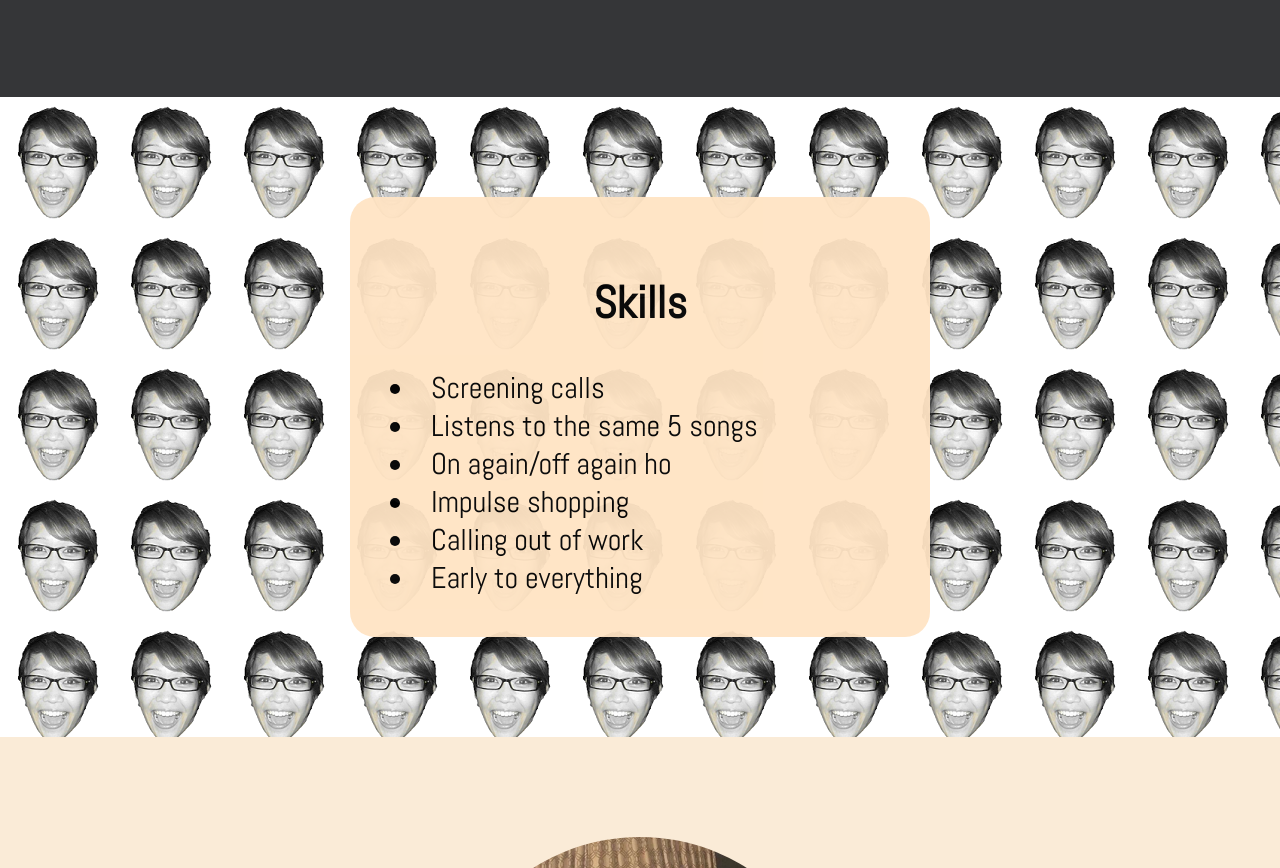
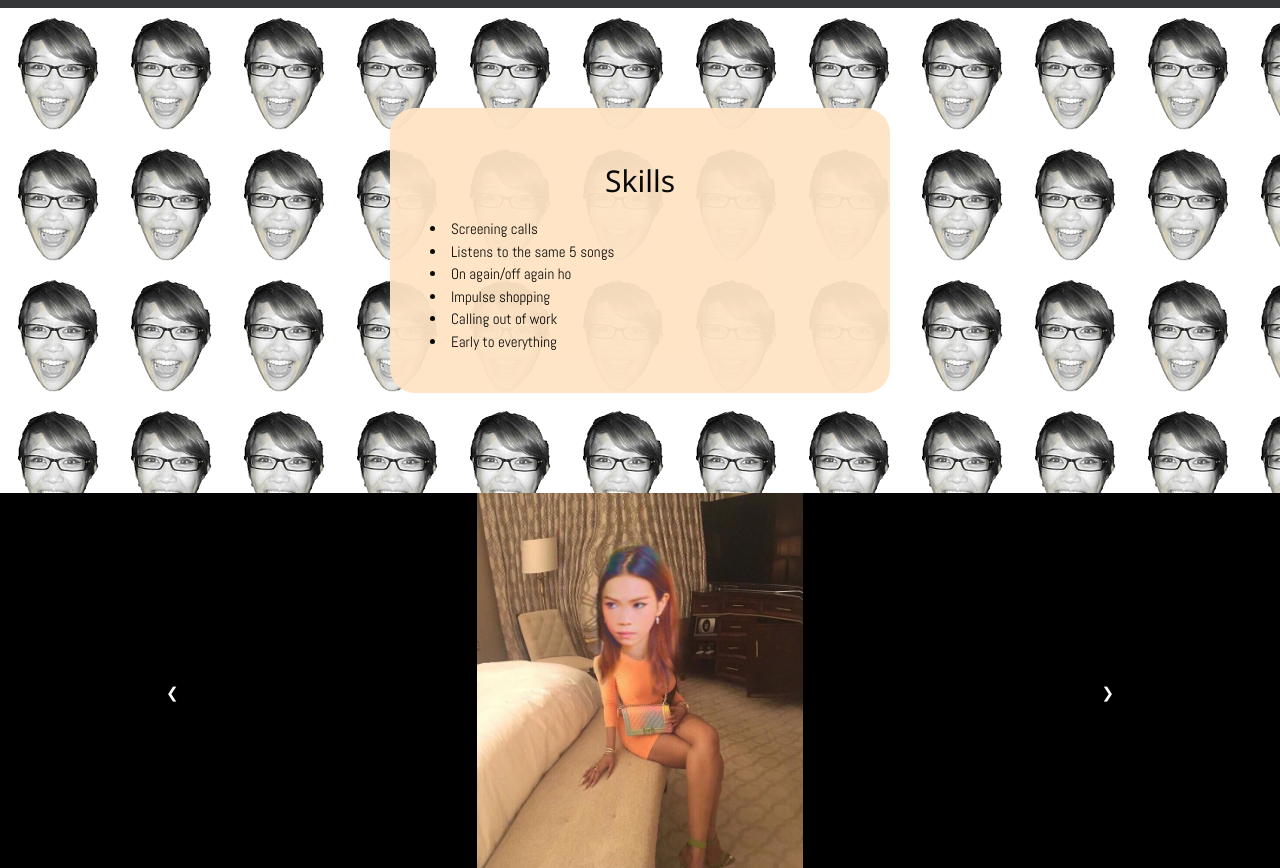
Before and after one commit to kaseyhagi/taylorsumiko, a plain HTML site: page index.html in a window 1280 px wide. Shown: the part 1932-2800 px from the top of the page. Drawn offline with nearby package versions, Linux system fonts and the light colour scheme.

Commit message:
carousel

```diff
--- a/index.html
+++ b/index.html
@@ -4,9 +4,10 @@
     <head>
         <meta charset="utf-8">
         <meta http-equiv="X-UA-Compatible" content="IE=edge">
-        <title>Kasey Hagi</title>
+        <title>Taylor Sumile</title>
         <meta name="description" content="An interactive getting started guide for Brackets.">
         <link rel="stylesheet" href="style.css">
+        <link rel="stylesheet" href="https://www.w3schools.com/w3css/4/w3.css">
         <link href="https://fonts.googleapis.com/css?family=Abel" rel="stylesheet">
         <script src="tay-info.js"></script>
 
@@ -14,11 +15,7 @@
     <script>
         function writeIntro(){
             var intro = document.getElementById('about_me');
-//            intro.textContent = info.intro;
             intro.innerHTML += info.intro;
-//            intro.innerHTML += "<span style='font-weight:bold'>Kasey Hagi</span>";
-//            intro.innerHTML += info.intro.bio;
-//            console.log(info.intro);
         }
         function writeSkills(){
             var skills = document.getElementById('skills');
@@ -27,17 +24,8 @@
                 skills.innerHTML += '<li>' + info.skills[i] +'</li>';
             }
             skills.innerHTML += '</ul>';
-//            var div_tools = document.getElementById('skills_tools');
-//            div_tools.innerHTML += '<ul>';
-//            for(var i = 0; i < info.skills.tools.length; i++){
-//                div_tools.innerHTML += '<li>' + info.skills.tools[i] +'</li>';
-//            }
-//            div_tools.innerHTML += '</ul>';
         }
-//        var x = document.getElementById("taylors-anthem").autoplay;
-//        console.log(x)
-        var images = ["0009","1566","6708","6709","6710","6711"
-                      ,"6712","6713","6714","6715","6716","6717","67081"]
+        var images = info.images;
         var index = 0;
         var play = false;
         var num_images = images.length;
@@ -47,8 +35,16 @@
             var randimg = document.getElementById('randimg');
             randimg.src = "images/IMG_"+images[index%num_images]+".JPG";
             index++;
-
-
+        }
+        function fillCarousel(){
+            // fill images in carousel
+            var img_id = info.images;
+            var carousel = document.getElementById('carousel');
+            for(var i = 0; i < img_id.length; i++){
+                carousel.innerHTML+= '<img class="mySlides" src="'
+                    + 'images/IMG_'+img_id[i]+'.JPG" style="height:400px; margin:auto">';
+            }
+            carousel.innerHTML+= '<button class="w3-button w3-black w3-display-left" onclick="plusDivs(-1)">&#10094;</button><button class="w3-button w3-black w3-display-right" onclick="plusDivs(1)">&#10095;</button>';
         }
     </script>
 
@@ -102,6 +98,7 @@
         </div>
         <div class="section" id="s4">
 
+<!--
             <div class="wrapper" >
                 <div class="row1">
                     <img src="images/IMG_0009.JPG" id="randimg">
@@ -115,8 +112,11 @@
                     </div>
                 </div>
             </div>
+-->
+            <div class="w3-content w3-display-container" id="carousel">
+            </div>
+        </div>
 
-        </div>
         <div class="footer">
             <audio id="taylors-anthem">
                 <source src="audio/goodies.mp3" type="audio/mpeg">
@@ -128,6 +128,7 @@
     <script>
         writeIntro();
         writeSkills();
+        fillCarousel();
         function playAnthem(){
             var anthem  = document.getElementById('taylors-anthem');
             if(play){
@@ -138,7 +139,23 @@
                 anthem.play();
                 play = true;
             }
+        }
+        var slideIndex = 1;
+        showDivs(slideIndex);
 
+        function plusDivs(n) {
+          showDivs(slideIndex += n);
+        }
+
+        function showDivs(n) {
+          var i;
+          var x = document.getElementsByClassName("mySlides");
+          if (n > x.length) {slideIndex = 1}
+          if (n < 1) {slideIndex = x.length}
+          for (i = 0; i < x.length; i++) {
+             x[i].style.display = "none";
+          }
+          x[slideIndex-1].style.display = "block";
         }
     </script>
 
--- a/style.css
+++ b/style.css
@@ -1,6 +1,6 @@
 body {
     margin:0;
-    font-family:'Abel', monospace;
+    font-family:'Abel', monospace !important;
     font-size: 30px;
 }
 
@@ -84,6 +84,7 @@ body {
     opacity:0.78;
     font-size: 20px;
     border-radius: 25px;
+    margin:auto;
 
 }
 #skills {
@@ -132,7 +133,8 @@ body {
 
 }
 #s4 {
-    background-color: antiquewhite;
+/*    background-color: antiquewhite;*/
+    background-color: black;
 }
 #s3 {
     background-image: url("images/grid.png");
@@ -148,3 +150,6 @@ button {
     background-color: white;
     border: none;
 }
+#carousel {
+    background-color: black;
+}
--- a/tay-info.js
+++ b/tay-info.js
@@ -1,6 +1,8 @@
 var info = {
     intro: "u know my swag not my story",
     skills: ["Screening calls","Listens to the same 5 songs", "On again/off again ho","Impulse shopping","Calling out of work",
-            "Early to  everything"]
+            "Early to  everything"],
+    images: ["0009","1566","6708","6709","6710","6711"
+                      ,"6712","6713","6714","6715","6716","6717","67081"]
 
 };
```
